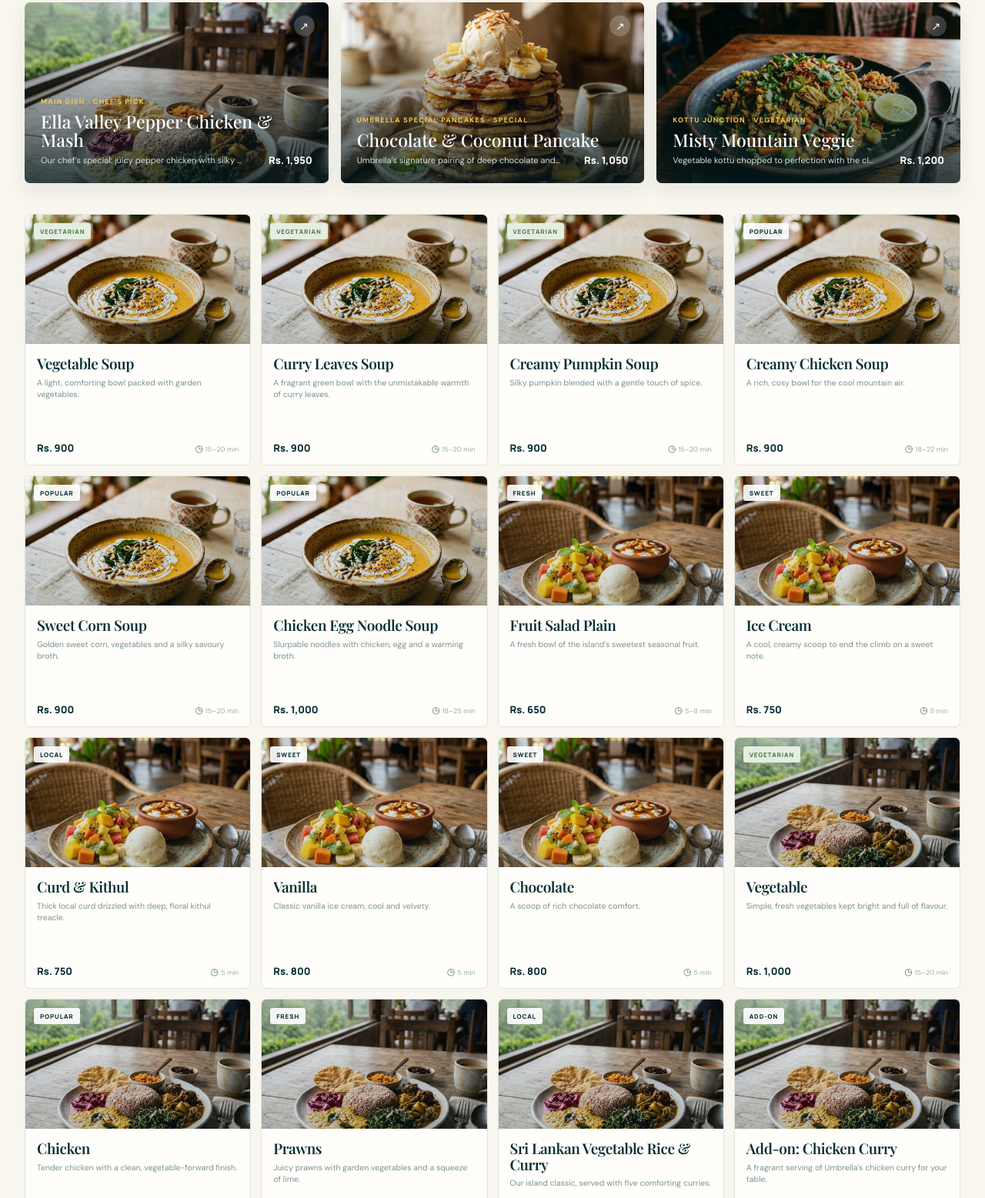
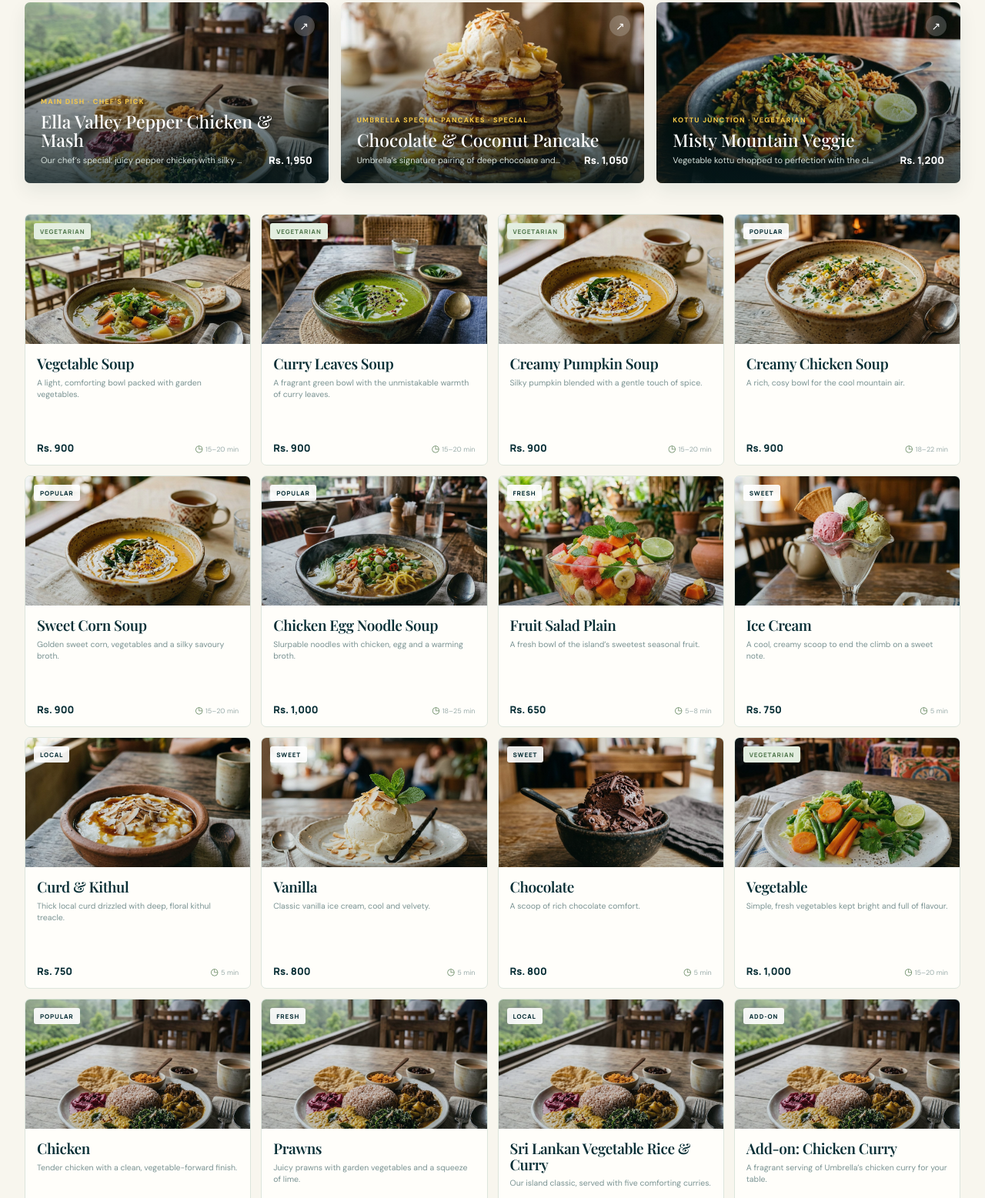
Before and after one commit to ceylongimmspvtltd-sys/Digitalfoodmenu, a plain HTML site: page index.html in a window 1280 px wide. Shown: the part 1243-2800 px from the top of the page at 77% size. Drawn offline with nearby package versions, Linux system fonts and the light colour scheme; a web font is replaced by a local one.

Commit message:
Use smaller logo and unique menu thumbnails
Co-authored-by: arena-agent <297053741+arena-agent@users.noreply.github.com>

```diff
--- a/app.js
+++ b/app.js
@@ -124,6 +124,19 @@ const imageByCategory = {
   'Ice Cream': 'assets/sweet-treats.jpg'
 };
 
+const generatedImageById = {
+  'vegetable-soup': 'assets/menu/vegetable-soup.jpg',
+  'curry-leaves-soup': 'assets/menu/curry-leaves-soup.jpg',
+  'chicken-soup': 'assets/menu/creamy-chicken-soup.jpg',
+  'chicken-egg-noodle-soup': 'assets/menu/chicken-egg-noodle-soup.jpg',
+  'fruit-salad-plain': 'assets/menu/fruit-salad-plain.jpg',
+  'ice-cream': 'assets/menu/ice-cream.jpg',
+  'curd-and-kithul': 'assets/menu/curd-and-kithul.jpg',
+  'vanilla-ice-cream': 'assets/menu/vanilla-ice-cream.jpg',
+  'chocolate-ice-cream': 'assets/menu/chocolate-ice-cream.jpg',
+  'boiled-vegetable': 'assets/menu/boiled-vegetable.jpg'
+};
+
 const itemMap = new Map(menuItems.map(item => [item.id, item]));
 let currentCategory = 'all';
 let currentQuery = '';
@@ -135,7 +148,7 @@ let toastTimeout;
 const $ = selector => document.querySelector(selector);
 const $$ = selector => [...document.querySelectorAll(selector)];
 const money = amount => `Rs. ${amount.toLocaleString('en-LK')}`;
-const imageFor = item => item.image || imageByCategory[item.category] || (item.category === 'Soup' || item.category === 'Main Dish' || item.category === 'Boiled Vegetables' || item.category === 'Chopsey' ? 'assets/hero-food.jpg' : 'image-search/umbrella-cafe-ella-sri-lanka-logo-food-2.jpg');
+const imageFor = item => item.image || generatedImageById[item.id] || imageByCategory[item.category] || (item.category === 'Soup' || item.category === 'Main Dish' || item.category === 'Boiled Vegetables' || item.category === 'Chopsey' ? 'assets/hero-food.jpg' : 'image-search/umbrella-cafe-ella-sri-lanka-logo-food-2.jpg');
 const escapeHtml = value => String(value).replace(/[&<>'"]/g, char => ({ '&': '&amp;', '<': '&lt;', '>': '&gt;', "'": '&#039;', '"': '&quot;' }[char]));
 
 function renderCategories() {
--- a/styles.css
+++ b/styles.css
@@ -52,7 +52,7 @@ img { display: block; max-width: 100%; }
   z-index: 5;
 }
 .brand { display: inline-flex; align-items: center; gap: 11px; min-width: max-content; }
-.brand-logo { width: 48px; height: 31px; object-fit: contain; filter: drop-shadow(0 3px 5px rgba(9, 47, 54, .12)); transition: transform .25s ease; }
+.brand-logo { width: 36px; height: 24px; object-fit: contain; filter: drop-shadow(0 2px 4px rgba(9, 47, 54, .12)); transition: transform .25s ease; }
 .brand:hover .brand-logo { transform: rotate(-2deg) scale(1.04); }
 .brand-place { color: var(--ink-soft); font-family: var(--display); font-size: 8px; font-weight: 800; letter-spacing: .15em; white-space: nowrap; }
 .brand-mark {
@@ -396,7 +396,7 @@ kbd { display: grid; place-items: center; width: 18px; height: 18px; color: #91a
 @media (max-width: 560px) {
   body { font-size: 14px; }
   .topbar, .hero, .experience-bar, .menu-area, .footer, .story-section, .visit-section { width: calc(100% - 30px); }
-  .brand-logo { width: 44px; height: 28px; }
+  .brand-logo { width: 34px; height: 22px; }
   .brand-place { display: none; }
   .brand-copy strong { font-size: 12px; }
   .brand-copy small { font-size: 8px; }
```
Also changed, not shown: assets/menu/boiled-vegetable.jpg (added), assets/menu/chicken-egg-noodle-soup.jpg (added), assets/menu/chocolate-ice-cream.jpg (added), assets/menu/creamy-chicken-soup.jpg (added), assets/menu/curd-and-kithul.jpg (added), assets/menu/curry-leaves-soup.jpg (added), assets/menu/fruit-salad-plain.jpg (added), assets/menu/ice-cream.jpg (added), assets/menu/vanilla-ice-cream.jpg (added), assets/menu/vegetable-soup.jpg (added).
